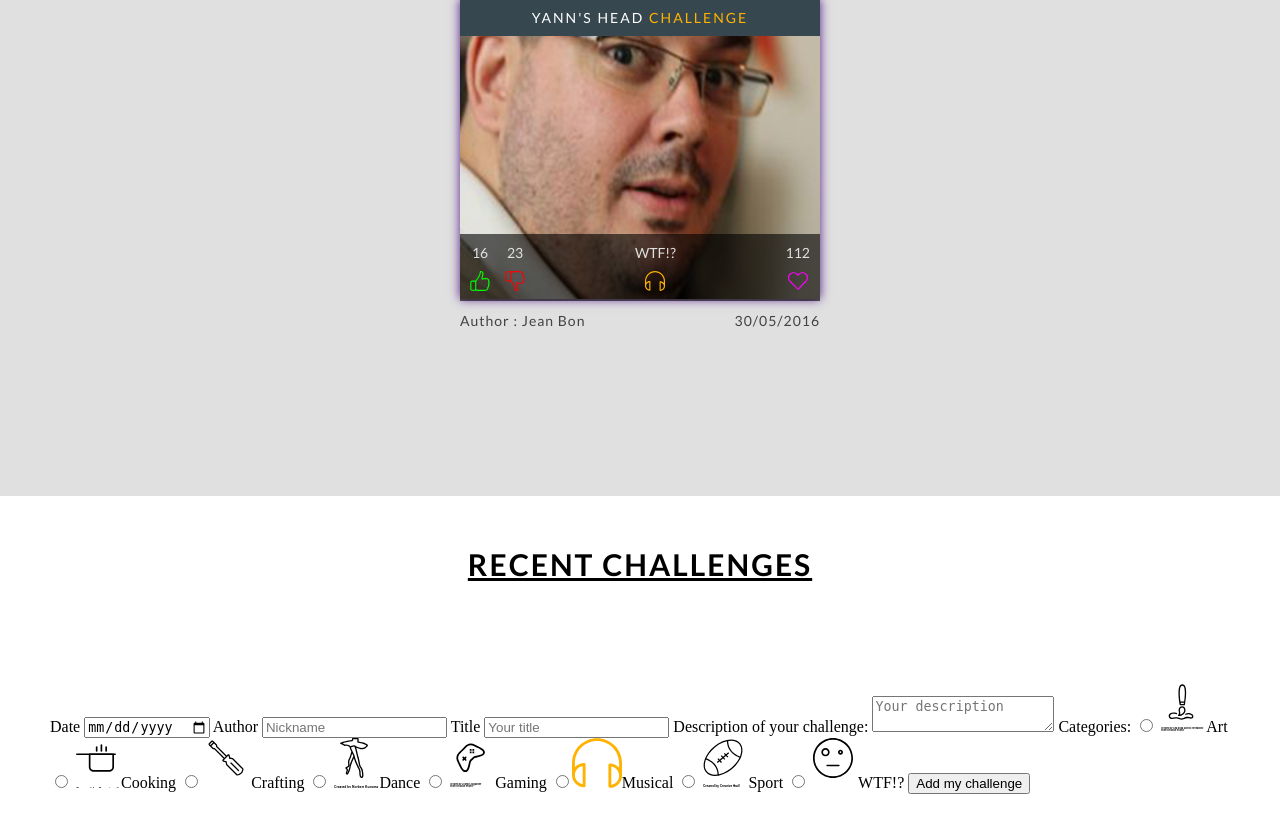
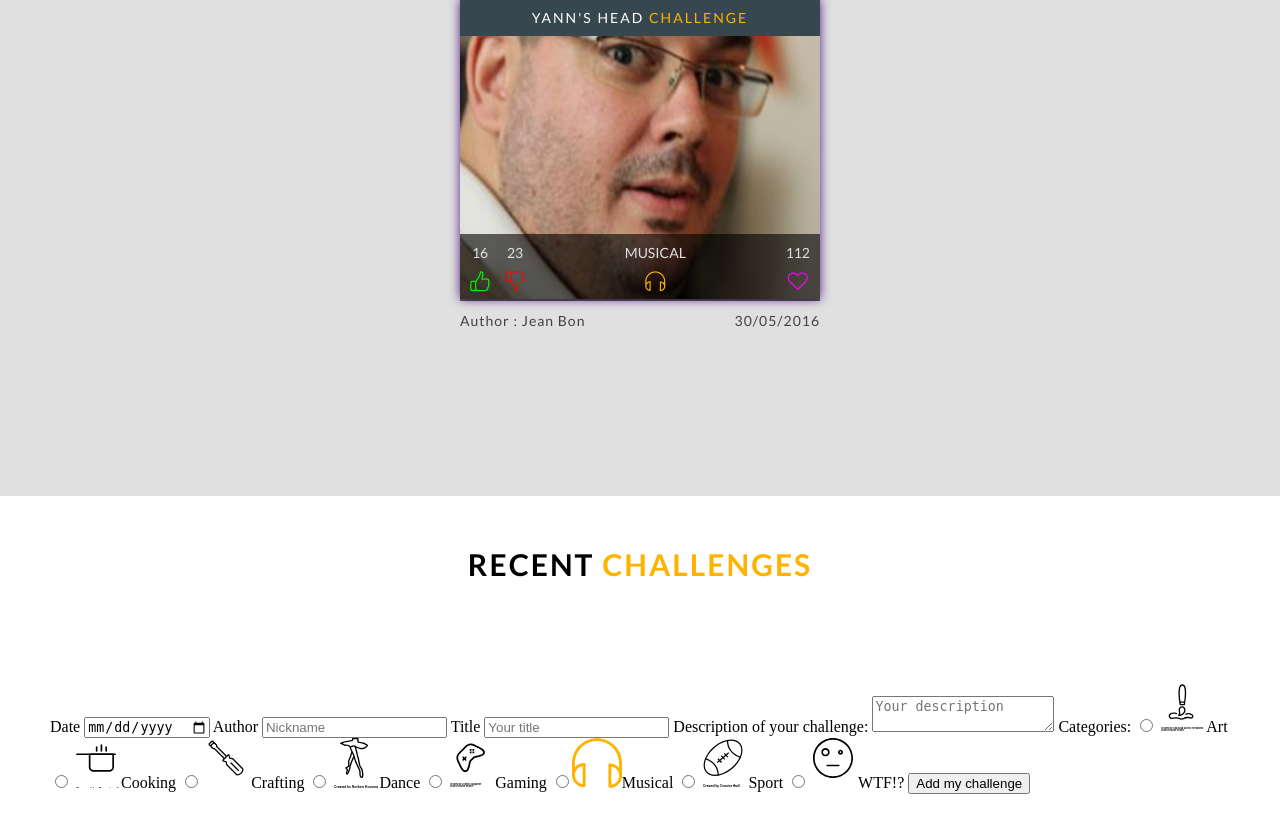
Before and after one commit to pzgull/dwit, a PHP site: page /View/home.php in a window 1280 px wide. Shown: the part 788-1610 px from the top of the page. Run offline with PHP 8.4, Linux system fonts and the light colour scheme; some web fonts are replaced.

Commit message:
Intégration : arrangement de la section hot challenge et du logo

```diff
--- a/View/home.php
+++ b/View/home.php
@@ -24,7 +24,7 @@
         </nav>
     </header>
     <section class="hot-challenge">
-        <h1>Hot Challenge</h1>
+        <h1>Hot <span>Challenge</span></h1>
         <div class="wrapper">
             <a href="">
                 <article>
@@ -37,12 +37,12 @@
                     <ul>
                         <li>
                             <ul>
-                                <li>16<img src="../assets/img/svg/like.svg" alt="Success"></li>
-                                <li>23<img src="../assets/img/svg/dislike.svg" alt="Fail"></li>
+                                <li>16<i class="icon-like"></i></li>
+                                <li>23<i class="icon-dislike"></i></li>
                             </ul>
                         </li>
-                        <li>Musical<img src="../assets/img/svg/headphones.svg" alt="Category"></li>
-                        <li>112<img src="../assets/img/svg/heart.svg" alt="Like"></li>
+                        <li>Musical<i class="icon-headphones"></i></li>
+                        <li>112<i class="icon-heart"></i></li>
                     </ul>
                 </article>
             </a>
@@ -57,12 +57,12 @@
                     <ul>
                         <li>
                             <ul>
-                                <li>16<img src="../assets/img/svg/like.svg" alt="Success"></li>
-                                <li>23<img src="../assets/img/svg/dislike.svg" alt="Fail"></li>
+                                <li>16<i class="icon-like"></i></li>
+                                <li>23<i class="icon-dislike"></i></li>
                             </ul>
                         </li>
-                        <li>Art<img src="../assets/img/svg/headphones.svg" alt="Category"></li>
-                        <li>112<img src="../assets/img/svg/heart.svg" alt="Like"></li>
+                        <li>Musical<i class="icon-headphones"></i></li>
+                        <li>112<i class="icon-heart"></i></li>
                     </ul>
                 </article>
             </a>
@@ -77,12 +77,12 @@
                     <ul>
                         <li>
                             <ul>
-                                <li>16<img src="../assets/img/svg/like.svg" alt="Success"></li>
-                                <li>23<img src="../assets/img/svg/dislike.svg" alt="Fail"></li>
+                                <li>16<i class="icon-like"></i></li>
+                                <li>23<i class="icon-dislike"></i></li>
                             </ul>
                         </li>
-                        <li>Wtf!?<img src="../assets/img/svg/headphones.svg" alt="Category"></li>
-                        <li>112<img src="../assets/img/svg/heart.svg" alt="Like"></li>
+                        <li>Musical<i class="icon-headphones"></i></li>
+                        <li>112<i class="icon-heart"></i></li>
                     </ul>
                 </article>
             </a>
@@ -90,7 +90,7 @@
     </section>
     <!--End of Hot Challenge Section-->
     <section class="recent-challenge">
-        <h1>Recent challenges</h1>
+        <h1>Recent <span>challenges</span></h1>
     </section>
     <!--End of Recent Challenge Section-->
     <section class="add-dwit">
--- a/assets/css/style.css
+++ b/assets/css/style.css
@@ -1,76 +1,3 @@
-/* SVG ICOFONT */
-@font-face {
-    font-family: 'icomoon';
-    src:    url('../fonts/icomoon.eot?gq1vkx');
-    src:    url('../fonts/icomoon.eot?gq1vkx#iefix') format('embedded-opentype'),
-    url('../fonts/icomoon.ttf?gq1vkx') format('truetype'),
-    url('../fonts/icomoon.woff?gq1vkx') format('woff'),
-    url('../fonts/icomoon.svg?gq1vkx#icomoon') format('svg');
-    font-weight: normal;
-    font-style: normal;
-}
-
-[class^="icon-"], [class*=" icon-"] {
-    /* use !important to prevent issues with browser extensions that change fonts */
-    font-family: 'icomoon' !important;
-    speak: none;
-    font-style: normal;
-    font-weight: normal;
-    font-variant: normal;
-    text-transform: none;
-    line-height: 1;
-
-    /* Better Font Rendering =========== */
-    -webkit-font-smoothing: antialiased;
-    -moz-osx-font-smoothing: grayscale;
-}
-
-.icon-headphones:before {
-    content: "\e90e";
-}
-.icon-cancel:before {
-    content: "\e900";
-}
-.icon-art:before {
-    content: "\e901";
-}
-.icon-avatar:before {
-    content: "\e902";
-}
-.icon-chat-2:before {
-    content: "\e903";
-}
-.icon-cooking:before {
-    content: "\e904";
-}
-.icon-crafting:before {
-    content: "\e905";
-}
-.icon-dance:before {
-    content: "\e906";
-}
-.icon-dislike:before {
-    content: "\e907";
-}
-.icon-gaming:before {
-    content: "\e908";
-}
-.icon-heart:before {
-    content: "\e909";
-}
-.icon-like:before {
-    content: "\e90a";
-}
-.icon-magnifying-glass:before {
-    content: "\e90b";
-}
-.icon-sport:before {
-    content: "\e90c";
-}
-.icon-weird:before {
-    content: "\e90d";
-}
-
 /*HEADER*/
 header {
     background: #263238;
@@ -108,7 +35,7 @@
 
 /*LOGO*/
 header>nav>ul>li:nth-child(2) a img {
-    padding-left: 200px;
+    margin-left: 200px;
 }
 
 /*RIGHT NAV*/
@@ -136,10 +63,13 @@
 section h1 {
     font: 30px Lato;
     text-transform: uppercase;
-    text-decoration: underline;
     text-align: center;
     font-weight: bold;
     letter-spacing: 2px;
+}
+
+section h1 span {
+    color: #ffb300;
 }
 
 /*SECTION HOT CHALLENGE*/
@@ -229,3 +159,91 @@
 }
 
 /*TYPOGRAPHIE*/
+/* SVG ICOFONT */
+@font-face {
+    font-family: 'icomoon';
+    src:    url('../fonts/icomoon.eot?gq1vkx');
+    src:    url('../fonts/icomoon.eot?gq1vkx#iefix') format('embedded-opentype'),
+    url('../fonts/icomoon.ttf?gq1vkx') format('truetype'),
+    url('../fonts/icomoon.woff?gq1vkx') format('woff'),
+    url('../fonts/icomoon.svg?gq1vkx#icomoon') format('svg');
+    font-weight: normal;
+    font-style: normal;
+}
+
+[class^="icon-"], [class*=" icon-"] {
+    /* use !important to prevent issues with browser extensions that change fonts */
+    font-family: 'icomoon' !important;
+    speak: none;
+    font-style: normal;
+    font-weight: normal;
+    font-variant: normal;
+    text-transform: none;
+    line-height: 1;
+
+    /* Better Font Rendering =========== */
+    -webkit-font-smoothing: antialiased;
+    -moz-osx-font-smoothing: grayscale;
+}
+
+.icon-headphones:before {
+    content: "\e90e";
+    display: block;
+    font-size: 20px;
+    margin-top: 10px;
+    color: #ffb300;
+}
+.icon-cancel:before {
+    content: "\e900";
+}
+.icon-art:before {
+    content: "\e901";
+}
+.icon-avatar:before {
+    content: "\e902";
+}
+.icon-chat-2:before {
+    content: "\e903";
+}
+.icon-cooking:before {
+    content: "\e904";
+}
+.icon-crafting:before {
+    content: "\e905";
+}
+.icon-dance:before {
+    content: "\e906";
+}
+.icon-dislike:before {
+    content: "\e907";
+    display: block;
+    font-size: 20px;
+    margin-top: 10px;
+    color: #ff0000;
+}
+.icon-gaming:before {
+    content: "\e908";
+}
+.icon-heart:before {
+    content: "\e909";
+    display: block;
+    font-size: 20px;
+    margin-top: 10px;
+    color: #ff00ff;
+}
+.icon-like:before {
+    content: "\e90a";
+    display: block;
+    font-size: 20px;
+    margin-top: 10px;
+    color: #00ff00;
+}
+.icon-magnifying-glass:before {
+    content: "\e90b";
+}
+.icon-sport:before {
+    content: "\e90c";
+}
+.icon-weird:before {
+    content: "\e90d";
+}
```
Also changed, not shown: assets/img/logo.png.
